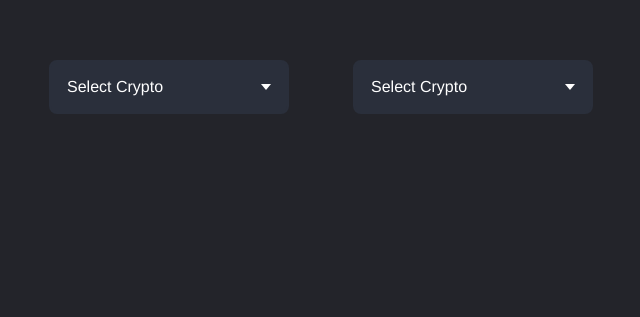
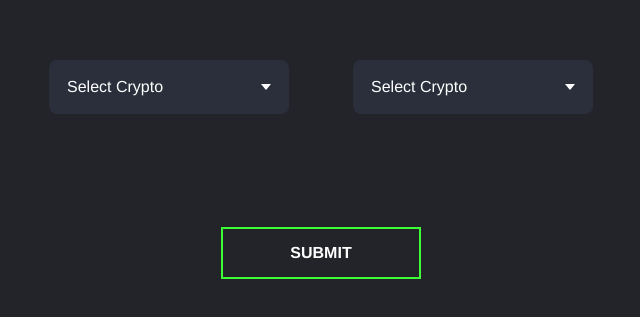
Before and after one commit to aryan-jha/Mini-project, a plain HTML site: page options.html in a window 1280 px wide. Shown: the part 313-630 px from the top of the page, without its empty margins (319-959 px from the left). Drawn offline with Linux system fonts and the light colour scheme.

Commit message:
added submit button

```diff
--- /dev/null
+++ b/option.css
@@ -0,0 +1,31 @@
+p{
+    font-family: Helvetica, sans-serif;
+    display: flex;
+    justify-content: center;
+    align-items: center;
+    margin-top: 25%;
+    position: fixed;
+    top: 65%;
+    width: 200px;
+    padding: 15px 0;
+    text-align: center;
+    margin: 20px 10px;
+    font-weight: bold;
+    border: 2px solid #3eff37;
+    background: transparent;
+    color: #fff;
+    cursor: pointer;
+    overflow: hidden;
+    text-transform: uppercase;
+
+}
+.span{
+    background: #3eff37;
+    height: 100%;
+    width: 0;
+    position: absolute;
+    left: 0;
+    bottom: 0;
+    z-index: -1;
+    transition: 0.5s;
+}
--- a/options.html
+++ b/options.html
@@ -2,6 +2,7 @@
 <html lang="en">
 <head>
     <link rel="stylesheet" href="style.css">
+    <link rel="stylesheet" href="option.css">
     <meta charset="UTF-8">
     <meta http-equiv="X-UA-Compatible" content="IE=edge">
     <meta name="viewport" content="width=device-width, initial-scale=1.0">
@@ -38,6 +39,9 @@
         </ul>
     </div>
 
+        <p>Submit</p>
+
+
     <script src="/script.js"></script>
 
 </body>
```
Also changed, not shown: index.html (+3 -4 lines), style.css (line endings or trailing spaces).
